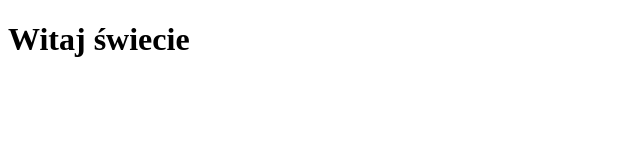
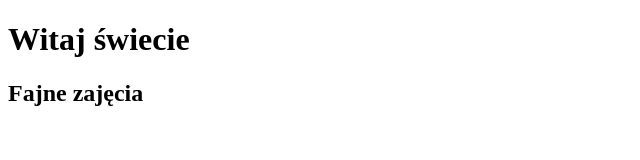
Before and after one commit to p738dev/Portfolio, a plain HTML site: page index.html in a window 1280 px wide. Shown: the whole page, without its empty margins (0-640 px from the left). Drawn offline with Linux system fonts and the light colour scheme.

Commit message:
New header in index.html

```diff
--- a/index.html
+++ b/index.html
@@ -9,6 +9,7 @@
 <body>
     <header>
         <h1>Witaj świecie</h1>
+        <h2>Fajne zajęcia</h2>
     </header>
 </body>
 </html>
```
